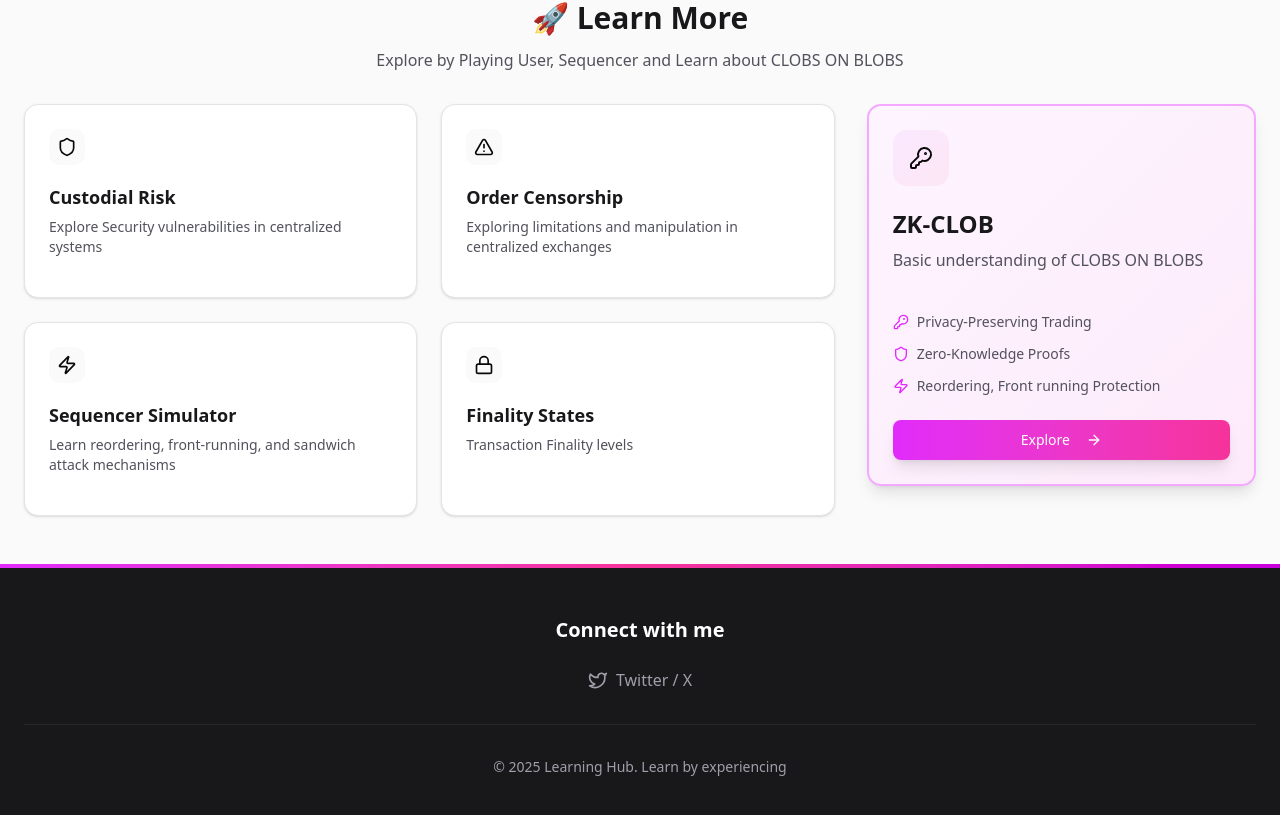
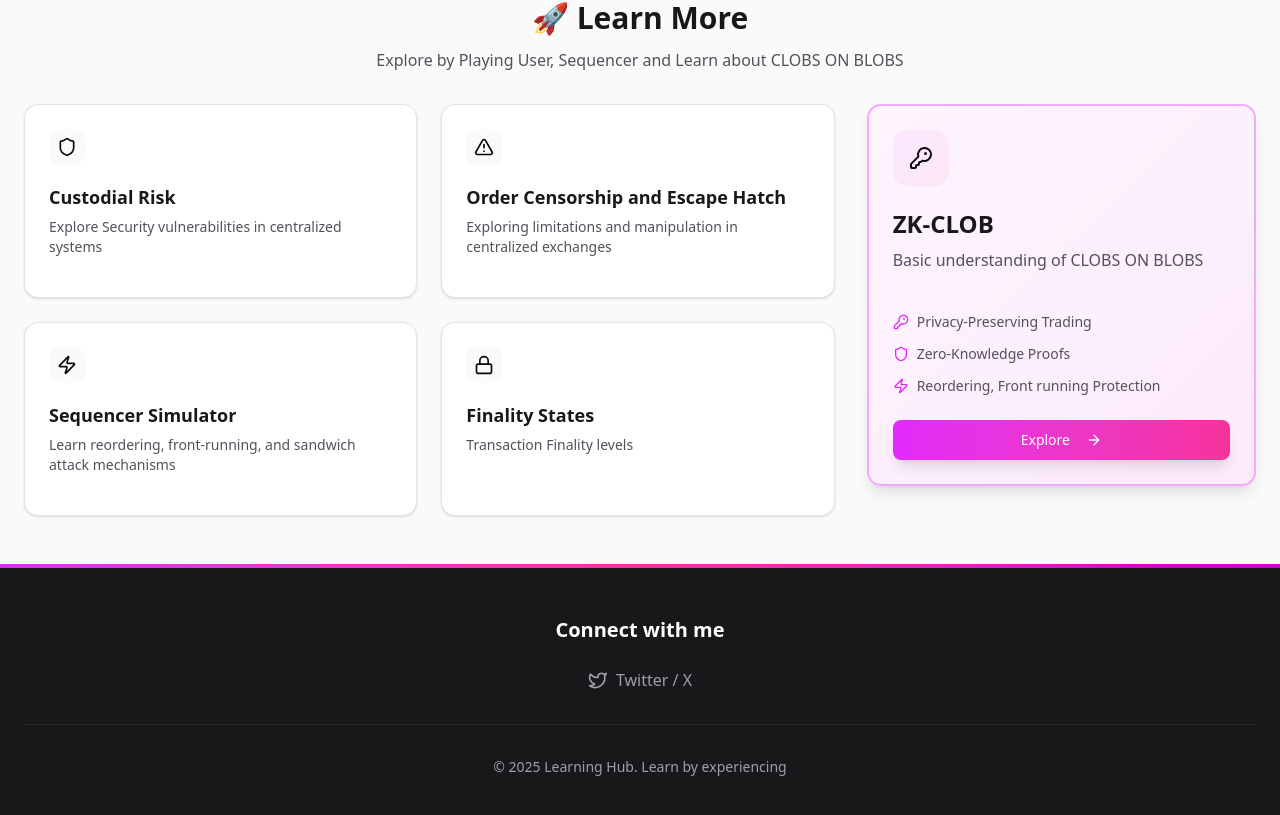
Before and after one commit to mystic0137/CLOBS-ON-BLOBS, a Next.js app: page / in a window 1280 px wide. Shown: the part 783-1598 px from the top of the page. Built offline with nearby package versions, Linux system fonts and the light colour scheme.

Commit message:
Update learning-dashboard.tsx

```diff
--- a/src/components/learning-dashboard.tsx
+++ b/src/components/learning-dashboard.tsx
@@ -51,7 +51,7 @@ const Dashboard: React.FC = () => {
     },
     {
       id: 'order-censorship',
-      title: 'Order Censorship',
+      title: 'Order Censorship and Escape Hatch',
       description: 'Exploring limitations and manipulation in centralized exchanges',
       url: 'https://order-censorship-escape-hatch.vercel.app/',
       icon: <AlertTriangle className="w-5 h-5" />,
```
